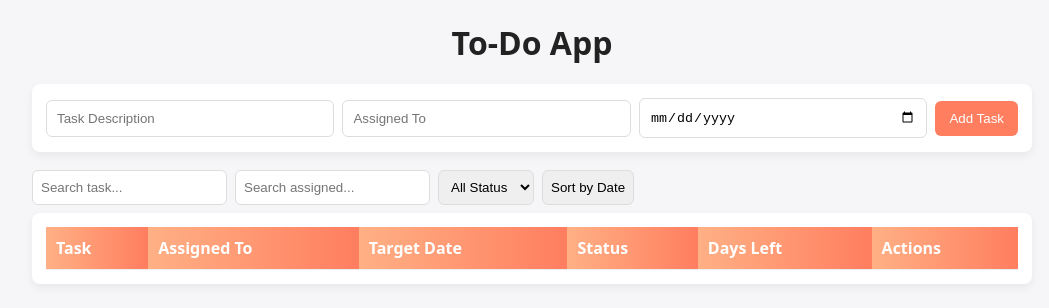
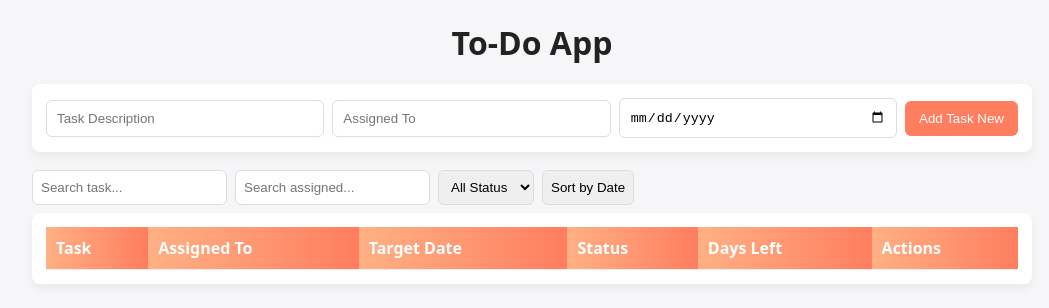
Before and after one commit to vaishnavipawar1196/cicd-static-website, a plain HTML site: page index.html in a window 1280 px wide. Shown: the whole page, without its empty margins (108-1157 px from the left). Drawn offline with Linux system fonts and the light colour scheme.

Commit message:
Add files via upload

```diff
--- a/index.html
+++ b/index.html
@@ -15,7 +15,7 @@
    <input type="text" id="taskDesc" placeholder="Task Description" required />
    <input type="text" id="assignedTo" placeholder="Assigned To" required />
    <input type="date" id="targetDate" required />
-   <button type="submit" id="addTaskBtn">Add Task</button>
+   <button type="submit" id="addTaskBtn">Add Task New</button>
   </form>
  </div>
 <div class="filters">
```
